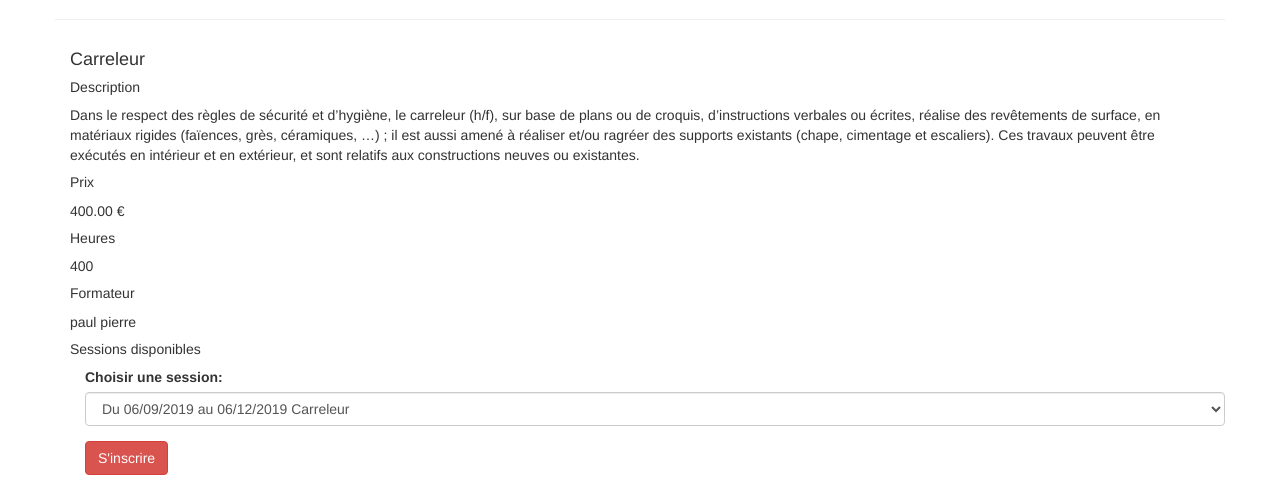
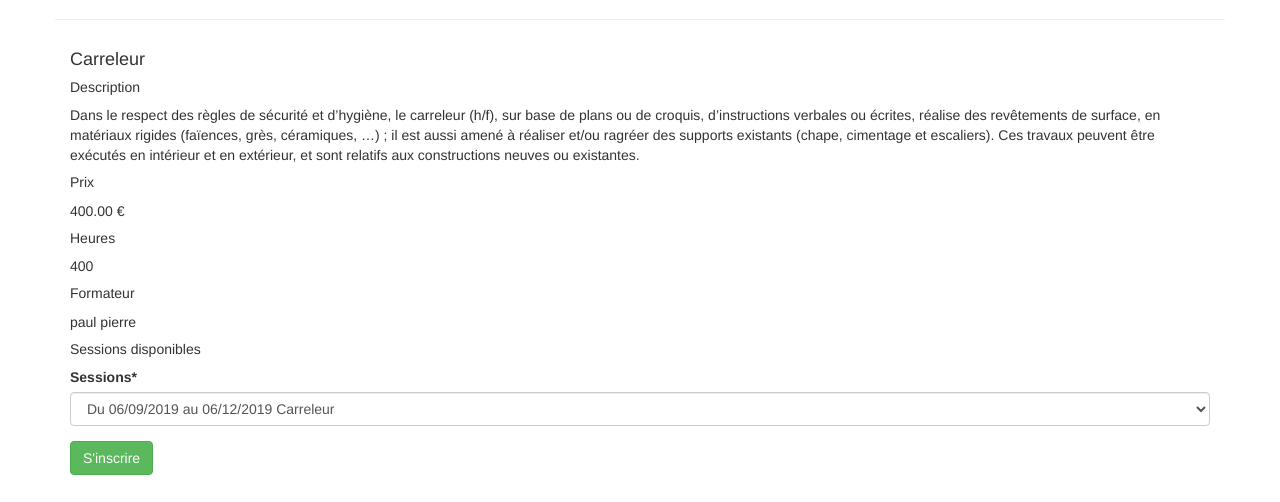
Before and after one commit to adelzaidani/gestionformation, a Django app: page /training/1/ in a window 1280 px wide. Shown: the part 298-800 px from the top of the page. Run offline with Django 3.2, Linux system fonts and the light colour scheme; data comes from the database, SQL or seed files in the repository; parts of the project's set-up code (start-up, migrations or seed data) failed here and were passed over; some libraries are stand-ins or nearby versions.

Commit message:
ajout de la partie reservation

```diff
--- /dev/null
+++ b/site_formation/training/forms.py
@@ -0,0 +1,6 @@
+from django import forms
+from .models import Session
+
+
+class ChoiceSessionForm(forms.Form):
+    sessions=forms.ModelChoiceField(queryset=Session.objects.all(),empty_label=None)
--- a/site_formation/training/templates/training/training_detail.html
+++ b/site_formation/training/templates/training/training_detail.html
@@ -16,25 +16,11 @@
         <p>{{training.teacher}}</p>
 
     <h5> <span>Sessions disponibles</span></h5>
-        {% if not sessions %}
-            <p> il n'existe pas de session disponible pour cette formation !</p>
-
-        {% else %}
-            <div class="container">
-              <form>
-                <div class="form-group">
-                  <label for="select_session">Choisir une session:</label>
-                  <select class="form-control" id="sel1">
-                      {% for session in sessions%}
-                            <option value="{{session}}">{{session}}</option>
-                      {% endfor%}
-                  </select>
-                </div>
-              </form>
-              <input type="submit" class="btn btn-danger" value="S'inscrire">
-            </div>
-        {% endif%}
-
+        <form class="choice_session" method="POST" action="">
+            {% csrf_token %}
+            {{form_session|crispy}}
+            <input type="submit" class="btn btn-success" value="S'inscrire">
+        </form>
 
 
 </div>
--- a/site_formation/training/views.py
+++ b/site_formation/training/views.py
@@ -1,8 +1,12 @@
-from django.shortcuts import render
+from django.shortcuts import render,redirect
 from django.views.generic.list import ListView
 from django.views.generic.detail import DetailView
 from .models import Training, Session
 from django.shortcuts import get_object_or_404
+from .forms import ChoiceSessionForm
+from booking.models import RegistrationSession
+from account.models import Profile
+
 # Create your views here.
 
 
@@ -18,6 +22,28 @@ class TrainingListView(ListView):
 
 def training_detail(request,id):
     training=get_object_or_404(Training,id=id)
-    sessions=Session.objects.filter(training=id,full=False)
-    context={'training':training,'sessions':sessions}
+
+    if request.method=='POST':
+        form_session=ChoiceSessionForm(request.POST)
+        form_session.fields['sessions'].queryset = Session.objects.filter(training=id, full=False)
+
+        if form_session.is_valid() and request.user.is_authenticated:
+            session=form_session.cleaned_data['sessions']
+            student=Profile.objects.get(user=request.user)
+            registration_session=RegistrationSession.objects.create(session=session,student=student)
+
+            return redirect('training:list_training')
+
+
+    else:
+
+        form_session=ChoiceSessionForm()
+        form_session.fields['sessions'].queryset = Session.objects.filter(training=id, full=False)
+
+
+    context={'training':training,'form_session':form_session}
+
+
+
+
     return render(request,'training/training_detail.html',context)
```
Also changed, not shown: site_formation/db.sqlite3.
